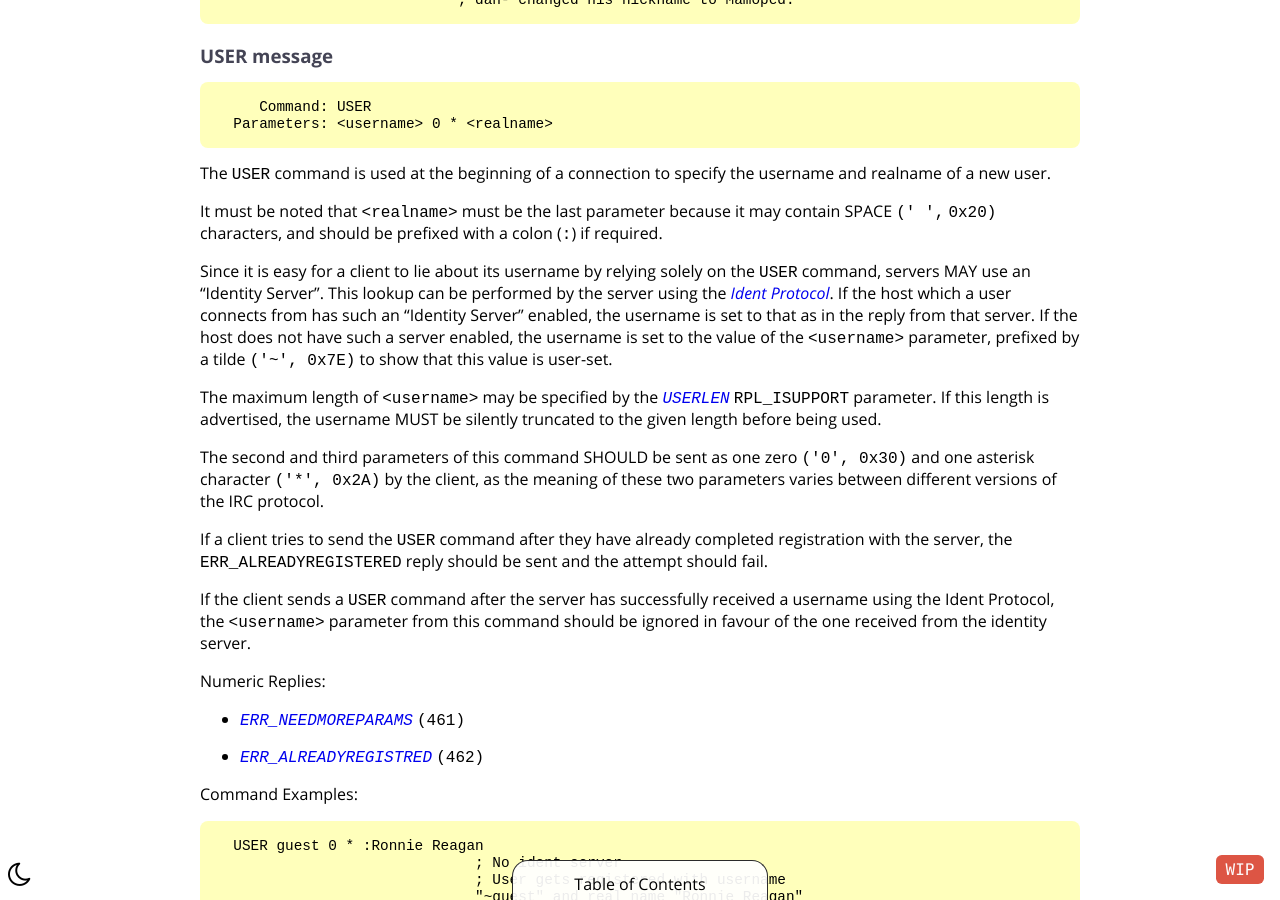
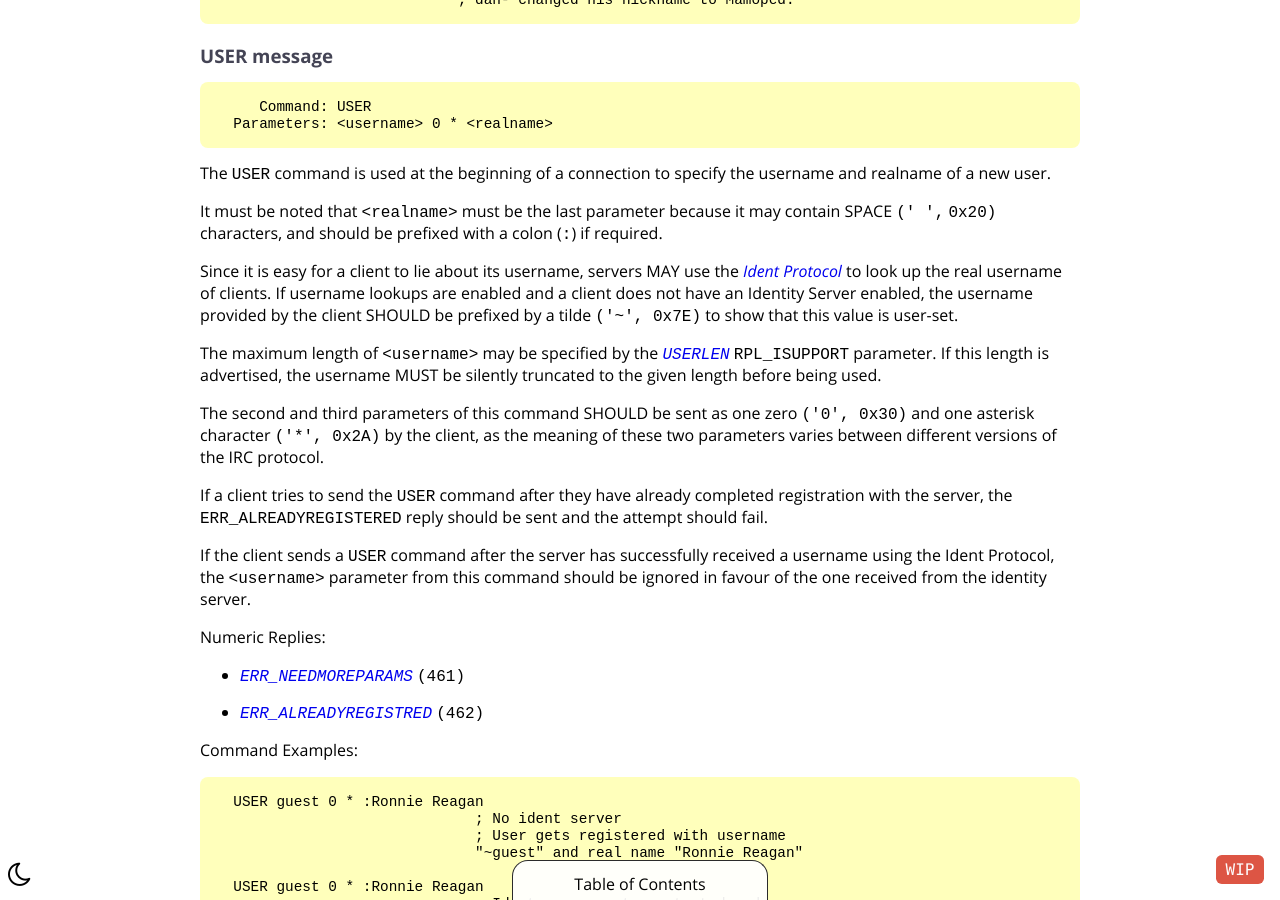
Before and after one commit to ircdocs/modern-irc, a Jekyll site: the page built from index.md, in a window 1280 px wide and 900 px high, scrolled down 15662 px. Built offline with Jekyll 4.4.1, drawn with Linux system fonts in a browser that asks for light colours.

Commit message:
clearer and a bit less verbose
Co-authored-by: Sadie Powell <sadie@witchery.services>

```diff
--- a/index.md
+++ b/index.md
@@ -705,7 +705,7 @@ The `USER` command is used at the beginning of a connection to specify the usern
 
 It must be noted that `<realname>` must be the last parameter because it may contain SPACE `(' ',` `0x20)` characters, and should be prefixed with a colon (`:`) if required.
 
-Since it is easy for a client to lie about its username by relying solely on the `USER` command, servers MAY use an "Identity Server". This lookup can be performed by the server using the [Ident Protocol](http://tools.ietf.org/html/rfc1413). If the host which a user connects from has such an "Identity Server" enabled, the username is set to that as in the reply from that server. If the host does not have such a server enabled, the username is set to the value of the `<username>` parameter, prefixed by a tilde `('~', 0x7E)` to show that this value is user-set.
+Since it is easy for a client to lie about its username, servers MAY use the [Ident Protocol](http://tools.ietf.org/html/rfc1413) to look up the real username of clients. If username lookups are enabled and a client does not have an Identity Server enabled, the username provided by the client SHOULD be prefixed by a tilde `('~', 0x7E)` to show that this value is user-set.
 
 The maximum length of `<username>` may be specified by the [`USERLEN`](#userlen-parameter) `RPL_ISUPPORT` parameter. If this length is advertised, the username MUST be silently truncated to the given length before being used.
 
```
